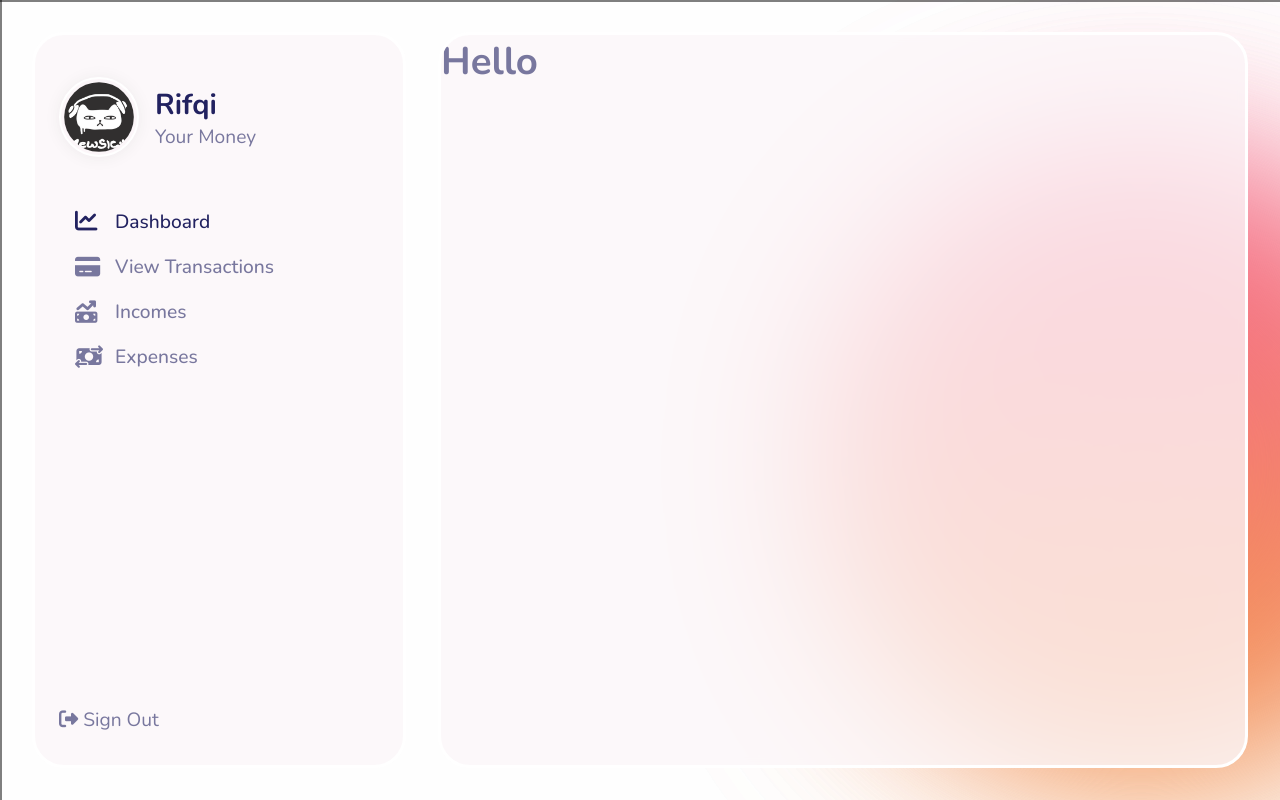
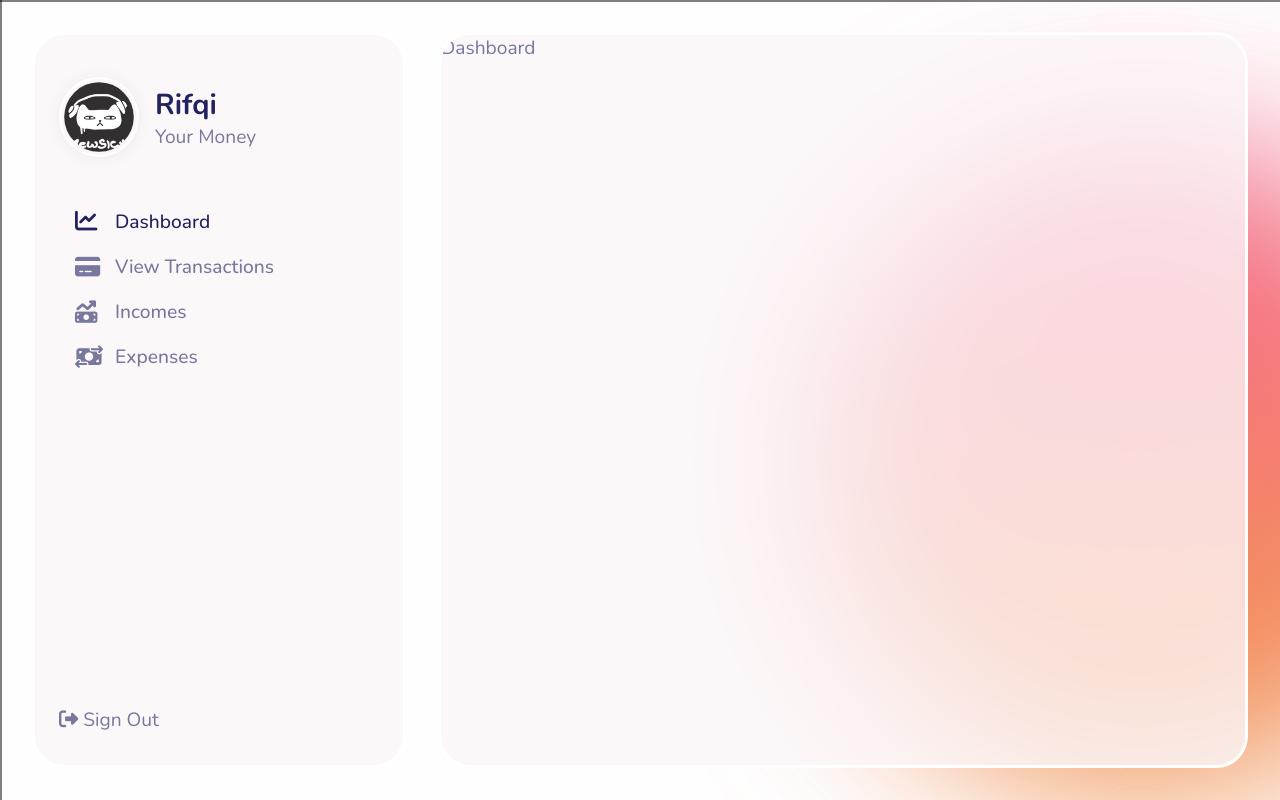
Before and after one commit to RifqiNotWibu/kucing-fintrack-web, a React (Create React App) app: page / in a window 1280 px wide. Shown: the top 800 px of the page. Built offline with nearby package versions, Linux system fonts and the light colour scheme.

Commit message:
Added displayData switch case

```diff
--- a/src/App.js
+++ b/src/App.js
@@ -1,12 +1,31 @@
+import React, { useState, useMemo } from 'react'
 import styled from 'styled-components'
+import { MainLayout } from './styles/Layouts'
 import bg from './img/bg.png'
-import { MainLayout } from './styles/Layouts'
+
 import Orb from './Components/Orb/Orb.js'
 import Navigation from './Components/Navigation/Navigation.js'
-import React, { useState, useMemo } from 'react'
+import Dashboard from './Components/Dashboard/Dashboard'
+import Income from './Components/Income/Income'
+import Expenses from './Components/Expenses/Expenses'
 
 function App() {
   const [active, setActive] = useState(1)
+
+  const displayData = () => {
+    switch (active) {
+      case 1:
+        return <Dashboard />
+      case 2:
+        return <Dashboard />
+      case 3:
+        return <Income />
+      case 4:
+        return <Expenses />
+      default:
+        return <Dashboard />
+    }
+  }
 
   const orbMemo = useMemo(() => {
     return <Orb />
@@ -18,9 +37,7 @@ function App() {
       <Orb />
       <MainLayout>
         <Navigation active={active} setActive={setActive} />
-        <main>
-          <h1>Hello</h1>
-        </main>
+        <main>{displayData()}</main>
       </MainLayout>
     </AppStyled>
   )
```
